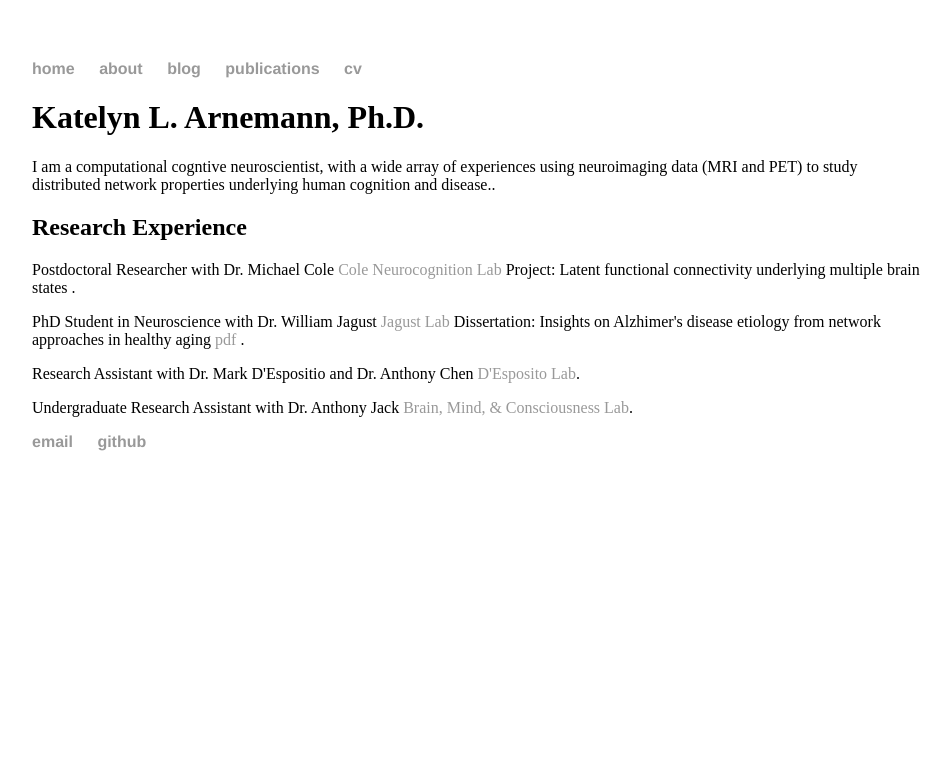
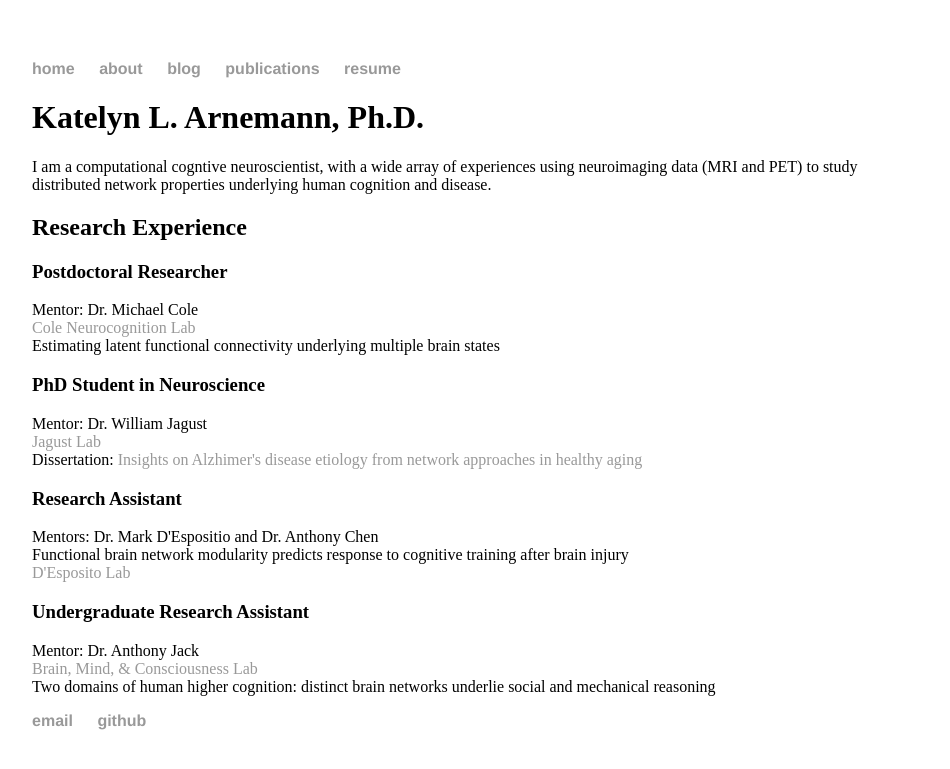
Before and after one commit to klbegany/klarnemann.github.io, a Jekyll site: the page built from index.html, in a window 1280 px wide. Shown: the top 769 px of the page, without its empty margins (160-1110 px from the left). Built offline with Jekyll 4.4.1, drawn with Linux system fonts in a browser that asks for light colours.

Commit message:
Update content

```diff
--- a/_config.yml
+++ b/_config.yml
@@ -1,4 +1,4 @@
-name: Katelyn Arnemann
+name: Katelyn L. Arnemann
 markdown: kramdown
 permalink: /blog/:year/:month/:day/:title
 url: https://klarnemann.github.io
--- a/_layouts/default.html
+++ b/_layouts/default.html
@@ -12,7 +12,7 @@
 	        		<li><a href="/about">about</a></li>
         			<li><a href="/blog">blog</a></li>
         			<li><a href="/publications">publications</a></li>
-				<li><a href="{{ site.url }}/pdfs/KatelynLArnemann_CV.pdf">cv</a></li>
+				<li><a href="{{ site.url }}/pdfs/KatelynLArnemann_Resume.pdf">resume</a></li>
 	    		</ul>
 			</nav>
 			<div class="container">
--- a/about/index.html
+++ b/about/index.html
@@ -4,7 +4,7 @@
 ---
 <div class="blurb">
 	<h1>About Me</h1>
-	<p>I live in greater NYC area with my husband and daughter. I have since been working as a postdoctoral scholar in computational cognitive neuroscience since I earned my PhD in neuroscience in 2018. It's hard to escape the city, but when I spend as much time as possible in the great outdoors. I love to hike and explore new places. I enjoy taking photos and cooking delicious foods. And, while my BA in philsophy and cognitive science may be a few years behind me, I still love to delve into lifes great mysteries from time to time.</a></p>
-	<img src="{{ site.url }}/images/family.jpg"/></p></a></p>
+	<p>I live in greater NYC area with my husband and daughter. I have since been working as a postdoctoral scholar in computational cognitive neuroscience since I earned my PhD in neuroscience in 2018. It's hard to escape the city, but when I spend as much time as possible in the great outdoors. I love to hike and explore new places. I enjoy taking photos and cooking delicious foods. And, while my BA in philsophy and cognitive science may be a few years behind me, I still love to delve into lifes great mysteries from time to time.</p>
+	<img src="{{ site.url }}/images/family.jpg">
 
 </div><!-- /.blurb -->
--- a/index.html
+++ b/index.html
@@ -3,20 +3,31 @@
 title: Katelyn L. Arnemann
 ---
 <div class="blurb">
+
   <h1>Katelyn L. Arnemann, Ph.D.</h1>
-  <p>I am a computational cogntive neuroscientist, with a wide array of experiences using neuroimaging data (MRI and PET) to study distributed network properties underlying human cognition and disease.</a>.</p></a></p>
+  <p>I am a computational cogntive neuroscientist, with a wide array of experiences using neuroimaging data (MRI and PET) to study distributed network properties underlying human cognition and disease.
+</p>
+
   <h2>Research Experience</h2>
-  	<p>Postdoctoral Researcher with Dr. Michael Cole
-	  <a href="http://www.colelab.org/">Cole Neurocognition Lab</a>
-	  Project: Latent functional connectivity underlying multiple brain states
-	  .</p></a></p>
-	<p>PhD Student in Neuroscience with Dr. William Jagust
-	  <a href="https://jagustlab.neuro.berkeley.edu">Jagust Lab</a>
-	  Dissertation: Insights on Alzhimer's disease etiology from network approaches in healthy aging
-	  <a href="https://escholarship.org/uc/item/0hw6f40w">pdf</a>
-	  .</p></a></p>
-	<p>Research Assistant with Dr. Mark D'Espositio and Dr. Anthony Chen
-	  <a href="http://despolab.berkeley.edu/">D'Esposito Lab</a>.</p></a></p>
-	<p>Undergraduate Research Assistant with Dr. Anthony Jack
-	  <a href="http://brainmindconsciousness.com/wp/">Brain, Mind, & Consciousness Lab</a>.</p></a></p>
+
+  <h3>Postdoctoral Researcher</h3>
+  Mentor: Dr. Michael Cole
+  <br><a href="http://www.colelab.org/">Cole Neurocognition Lab</a>
+  <br>Estimating latent functional connectivity underlying multiple brain states
+
+  <h3>PhD Student in Neuroscience</h3>
+  Mentor: Dr. William Jagust
+  <br><a href="https://jagustlab.neuro.berkeley.edu">Jagust Lab</a>
+  <br>Dissertation: <a href="https://escholarship.org/uc/item/0hw6f40w">Insights on Alzhimer's disease etiology from network approaches in healthy aging</a>
+
+  <h3>Research Assistant</h3>
+  Mentors: Dr. Mark D'Espositio and Dr. Anthony Chen
+  <br>Functional brain network modularity predicts response to cognitive training after brain injury
+  <br><a href="http://despolab.berkeley.edu/">D'Esposito Lab</a>
+
+  <h3>Undergraduate Research Assistant</h3>
+  Mentor: Dr. Anthony Jack
+  <br><a href="http://brainmindconsciousness.com/wp/">Brain, Mind, & Consciousness Lab</a>
+  <br>Two domains of human higher cognition: distinct brain networks underlie social and mechanical reasoning
+
 </div><!-- /.blurb -->
```
Also changed, not shown: publications/index.html (+4 -4 lines).
